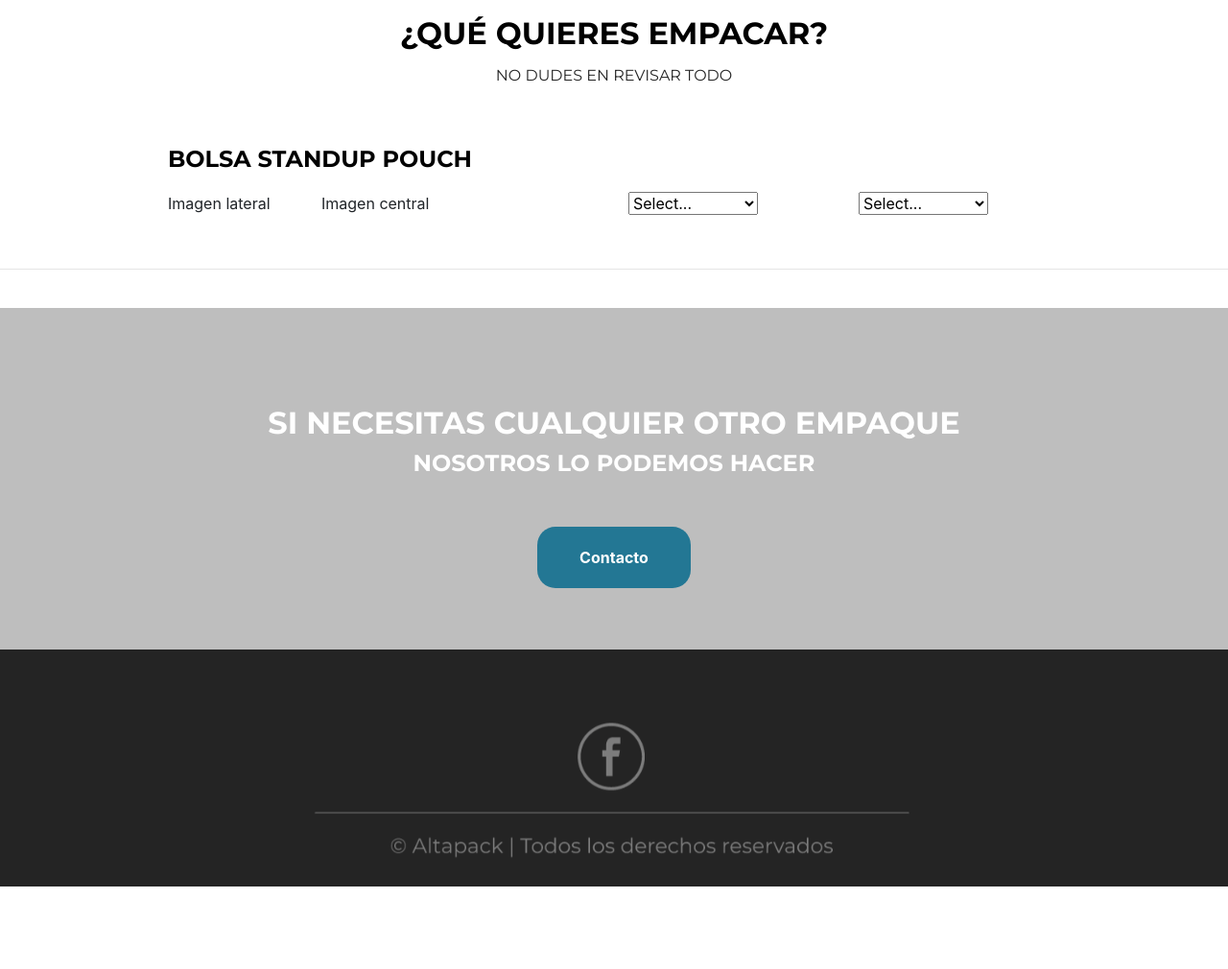
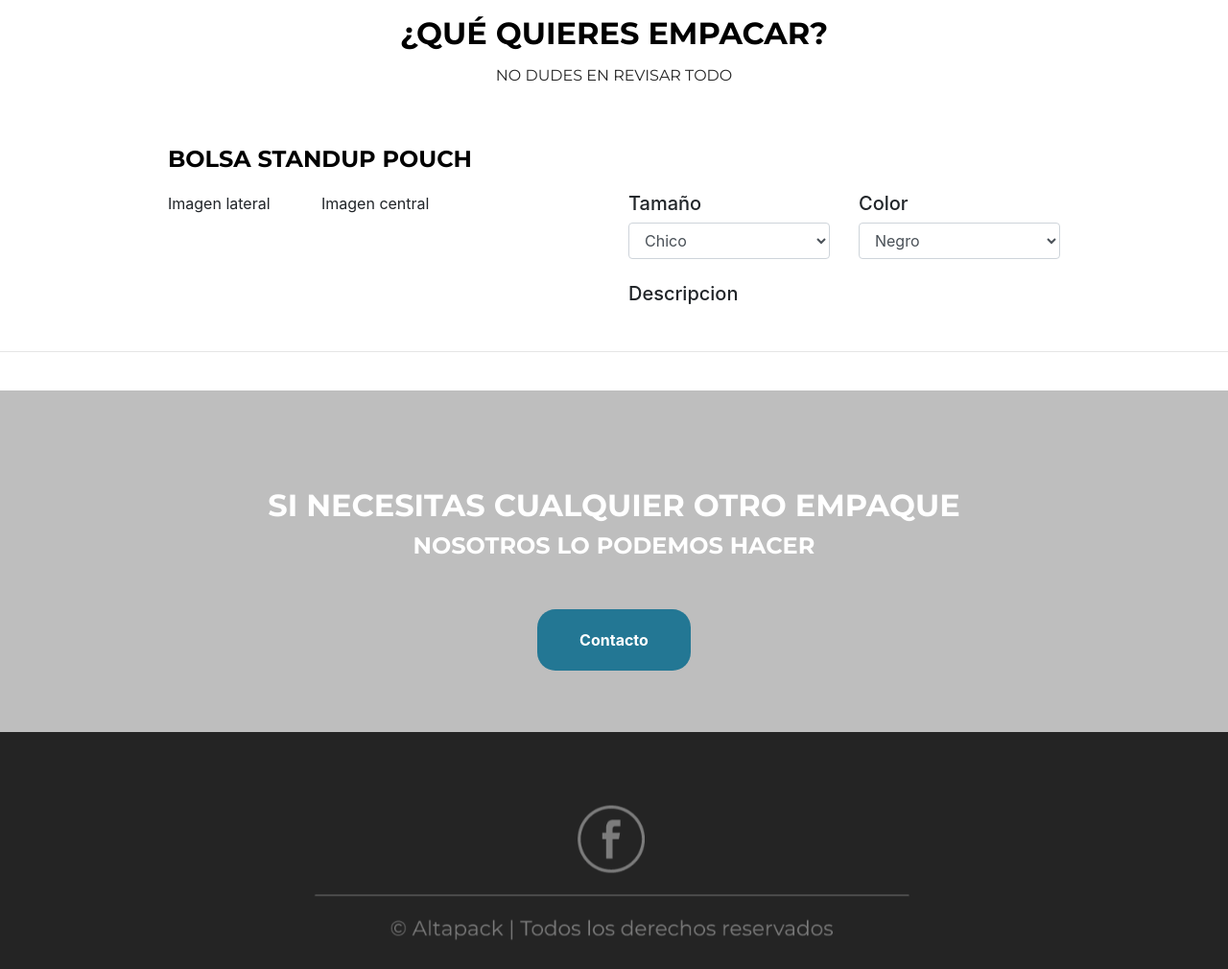
Before and after one commit to JoseCarlosPa/Altapack, a PHP site: page /productos.php in a window 1280 px wide. Shown: the part 602-1612 px from the top of the page at 96% size. Before the commit the page ends 1526 px from the top, so only its background shows below. Run offline with PHP 8.4, Linux system fonts and the light colour scheme.

Commit message:
Creacion de todos los objetos

```diff
--- a/htmls/productos.html
+++ b/htmls/productos.html
@@ -30,7 +30,7 @@ include("prodcutos_clases.php");
         </div>
     </div>
 
-    <!--Container de imagenes-->
+    <!----------Caracetristicas--------------->
 
     <div class="row">
 
@@ -41,29 +41,67 @@ include("prodcutos_clases.php");
 
         <!--Imagen central-->
         <div class="col-sm-4">
-        <p>Imagen central</p>
+            <p>Imagen central</p>
         </div>
 
         <!--Tamaño y descripcion-->
         <div class="col-sm-3">
-            <select title="Select your spell" class="selectpicker">
-                <option>Select...</option>
-                <option data-icon="glyphicon glyphicon-eye-open" data-subtext="petrification">Eye of Medusa</option>
-                <option data-icon="glyphicon glyphicon-fire" data-subtext="area damage">Rain of Fire</option>
-            </select>
+
+            <!--Titulo-->
+            <div class="row">
+                <div class="col-sm-1"></div>
+                <div class="col-sm-11">
+                    <h5>Tamaño</h5>
+                </div>
+            </div>
+
+            <!--Select-->
+            <div class="row">
+                <div class="col-sm-12 select-outline">
+                    <select class="form-control">
+                        <?php echo $negro_standup->imprmir_tamanios()?>
+                    </select>
+                </div>
+            </div>
+
+            <!--Descripcio-->
+            <div class="row">
+                <div class="col-sm-1"></div>
+                <div class="col-sm-11">
+                    <br>
+                    <h5>Descripcion</h5>
+                </div>
+            </div>
         </div>
 
         <!--Color-->
         <div class="col-sm-3">
-            <select title="Select your spell" class="selectpicker">
-                <option>Select...</option>
-                <option data-icon="glyphicon glyphicon-eye-open" data-subtext="petrification">Eye of Medusa</option>
-                <option data-icon="glyphicon glyphicon-fire" data-subtext="area damage">Rain of Fire</option>
-            </select>
+
+            <!--Titulo-->
+            <div class="row">
+                <div class="col-sm-1"></div>
+                <div class="col-sm-11">
+                    <h5>Color</h5>
+                </div>
+            </div>
+
+            <!--Select-->
+            <div class="row">
+                <div class="col-sm-12 select-outline">
+                    <select class="form-control" name ="color">
+                        <option value ="Negro">Negro</option>
+                        <option value ="Blanco">Blanco</option>
+                        <option value ="Palteado">Palteado</option>
+                        <option value ="Dorada">Dorada</option>
+                        <option value ="Kraft">Kraft</option>
+
+                    </select>
+                </div>
+            </div>
         </div>
 
     </div>
-
+    <!---------- FIn Caracetristicas----------------->
 
 </div>
 <!----------------------------------- FIN de primer empaque------------------------------------------------------------>
--- a/prodcutos_clases.php
+++ b/prodcutos_clases.php
@@ -1,5 +1,7 @@
 <?php
-class Color_objeto{
+
+class Color_objeto
+{
 
     //Variables tipo string de la clase bolsa
     private $color;
@@ -10,7 +12,8 @@ class Color_objeto{
     private $imagen;
 
     //Construtor de la clase bolsa
-    public function __construct( $color, $tamanio, $medidas,$capacidad,$laminacion,$imagen) {
+    public function __construct($color, $tamanio, $medidas, $capacidad, $laminacion, $imagen)
+    {
         $this->color = $color;
         $this->tamanio = $tamanio;
         $this->medidas = $medidas;
@@ -21,55 +24,152 @@ class Color_objeto{
     }
 
     //Geters y seters de Clase bolsa
-    public function get_color(){
+    public function get_color()
+    {
         return $this->color;
     }
-    public function set_color($color){
+
+    public function set_color($color)
+    {
         $this->color = $color;
     }
 
-    public function get_tamanio(){
+    public function get_tamanio()
+    {
         return $this->tamanio;
     }
-    public function set_tamanio($tamanio){
+
+    public function set_tamanio($tamanio)
+    {
         $this->tamanio = $tamanio;
     }
 
-    public function get_medidas(){
+    public function get_medidas()
+    {
         return $this->medidas;
     }
-    public function set_medidas($medidas){
+
+    public function set_medidas($medidas)
+    {
         $this->medidas = $medidas;
     }
 
-    public function get_capacidad(){
+    public function get_capacidad()
+    {
         return $this->capacidad;
     }
-    public function set_capacidad($capacidad){
+
+    public function set_capacidad($capacidad)
+    {
         $this->capacidad = $capacidad;
     }
 
-    public function get_laminacion(){
+    public function get_laminacion()
+    {
         return $this->laminacion;
     }
-    public function set_laminiacion($laminacion){
+
+    public function set_laminiacion($laminacion)
+    {
         $this->capacidad = $laminacion;
     }
 
-    public function get_imagen(){
+    public function get_imagen()
+    {
         return $this->imagen;
     }
-    public function set_imagen($imagen){
+
+    public function set_imagen($imagen)
+    {
         $this->imagen = $imagen;
+    }
+
+    public function imprmir_tamanios()
+    {
+        $option = '';
+        $array = $this->get_tamanio();
+        $count = count($array);
+        for ($i = 0; $i < $count; $i++) {
+            $option .= '<option>' . $array[$i] . '</option>';
+        }
+        echo $option;
+    }
+
+    public function imprmir_medidas()
+    {
+        $option = '';
+        $array = $this->get_medidas();
+        $count = count($array);
+        for ($i = 0; $i < $count; $i++) {
+            $option .= '<li>' . $array[$i] . '</li>';
+        }
+        echo $option;
     }
 
 
 }
 
-$negro_standup = new Color_objeto('Negro',['Chicho,Mediano'],['150mm x 220mm + 90mm de fondo','200mm x 260mm + 90mm de fondo']
-    ,['250 gr.','500 gr.'],'BOPPMAT + MPET + LLDPE','1.png');
+//Stadup Pouch
+$negro_standup = new Color_objeto('Negro', ['Chico', 'Mediano'], ['150mm x 220mm + 90mm de fondo', '200mm x 260mm + 90mm de fondo']
+    , ['250 gr.', '500 gr.'], 'BOPPMAT + MPET + LLDPE', '1.png');
 
-$negro_Blanco = new Color_objeto('Blanco',['Chicho,Mediano'],['150mm x 220mm + 90mm de fondo','200mm x 260mm + 90mm de fondo']
-    ,['250 gr.','500 gr.'],'BOPPMAT + MPET + LLDPE','2.png');
+$blanco_standup = new Color_objeto('Blanco', ['Chico', 'Mediano'], ['150mm x 220mm + 90mm de fondo', '200mm x 260mm + 90mm de fondo']
+    , ['250 gr.', '500 gr.'], 'BOPPMAT + MPET + LLDPE', '2.png');
+
+$plateada_standup = new Color_objeto('Plateada', ['Chicho', 'Mediano'], ['150mm x 210mm + 80mm de fondo', '190mm x 250mm + 90mm de fondo']
+    , ['250 gr.', '500 gr.'], 'POLYESTER + MPET + + LLDPE', '3.png');
+
+$dorada_standup = new Color_objeto('Dorada', ['Chicho', 'Mediano', 'Grande'], ['150mm x 210mm + 80mm de fondo', '190mm x 250mm + 90mm de fondo',
+    '240mm x 340mm + 120mm de fondo'], ['250 gr.', '500 gr.', '1,000 gr.'], 'POLYESTER + MPET + + LLDPE', '4.png');
+
+$kraft_standup = new Color_objeto('Kraft', ['Mediano'], ['170mm x 250mm + 90mm de fondo'], ['454 gr.'], 'PAPEL KRAFT + MPET + LLDPE', '5.png');
+
+//4 Sellos
+$blanco_4sellos = new Color_objeto('Blanco', ['Mediano', 'Grande'], ['120mm x 300mm + 80mm de fondo', '140mm x 390mm + 95mm de fondo']
+    , ['500 gr.', '1,000 gr.'], 'POLIPROPILENO + MPET + LLDPE', '6.png');
+
+$negro_4sellos = new Color_objeto('Negro', ['Mediano', 'Grande'], ['120mm x 300mm + 80mm de fondo', '140mm x 390mm + 95mm de fondo']
+    , ['500 gr.', '1,000 gr.'], 'POLIPROPILENO + MPET + LLDPE', '7.png');
+
+//Fuelle
+
+$plateada_fuelle = new Color_objeto('Plateada', ['Chica', 'Mediana','Grande', 'Extra Grande'], ['90mm x 250mm + 50mm', '115mm x 290mm + 70mm','125mm x 390mm + 70mm','170mm x 490mm + 85mm de fondo']
+    , ['250 gr.', '500 gr.','1,000 gr.','2,500 gr.'], 'BOPPMAT + MPET+ PE', '8.png');
+
+$Kraft_fuelle = new Color_objeto('Kraft', ['Mediano', 'Grande'], ['120mm x 300mm + 80mm de fondo', '140mm x 390mm + 95mm de fondo']
+    , ['500 gr.', '1,000 gr.'], 'POLIPROPILENO + MPET + LLDPE', '7.png');
+
+//Standup Pouch Impresa Frasco
+
+$naranja_SPIP = new Color_objeto('Naranja', ['-'], ['175mm X 245mm + 80mm']
+    , ['-'], 'PET12MY + IMPRESIÓN + PE', '8.png');
+
+$verde_SPIP = new Color_objeto('Verde', ['-'], ['157mm x 250mm + 70mm']
+    , ['-'], 'PET12MY + IMPRESIÓN + PE', '9.png');
+
+$negra_SPIP = new Color_objeto('Negra', ['-'], ['169mm x 250mm + 70mm']
+    , ['-'], 'PET12MY + IMPRESIÓN + PE', '10.png');
+
+//Standup Pouch con Spout
+
+$bolsa_SPS = new Color_objeto('-', ['Chica','Mediana'], ['100mm x 170mm + 60mm de fondo','130mm x 190mm + 80mm de fondo']
+    , ['250 ml.','500 ml.'], 'PET 12/PE100', '11.png');
+
+//Standup Pouch con Spout Transparente
+
+$bolsa_SPST = new Color_objeto('-', ['Chica','Mediana','Grande','Extra Grande','XXL'], ['-','-','-','-','-']
+    , ['250 ml.','500 ml.','1 L','2 Lts','3 Lts'], 'POLYESTER  + NYLON  + LLDPE', '12.png');
+
+//3 Sellos
+$plateada_3sellos = new Color_objeto('Plateada', ['Chica', 'Mediano'], ['10cm x 12cm', '12cm x 18cm']
+    , ['-', '-'], 'MPET + PE', '13.png');
+
+//Standup Pouch sin Zipper
+$plateada_SPZ = new Color_objeto('Plateada', ['Grande'], ['200mm x 320mm + 110mm de fondo']
+    , ['1,000 gr.'], 'PET + METPET + WHITEPE', '14.png');
+
+//Standup Pouch con Ventana
+$bolsa_SPV = new Color_objeto('-', ['Chica'], ['150mm x 220mm + 80mm de fondo']
+    , ['250 gr.'], 'POLYESTER + MPET + PE', '15.png');
 
 ?>
```
